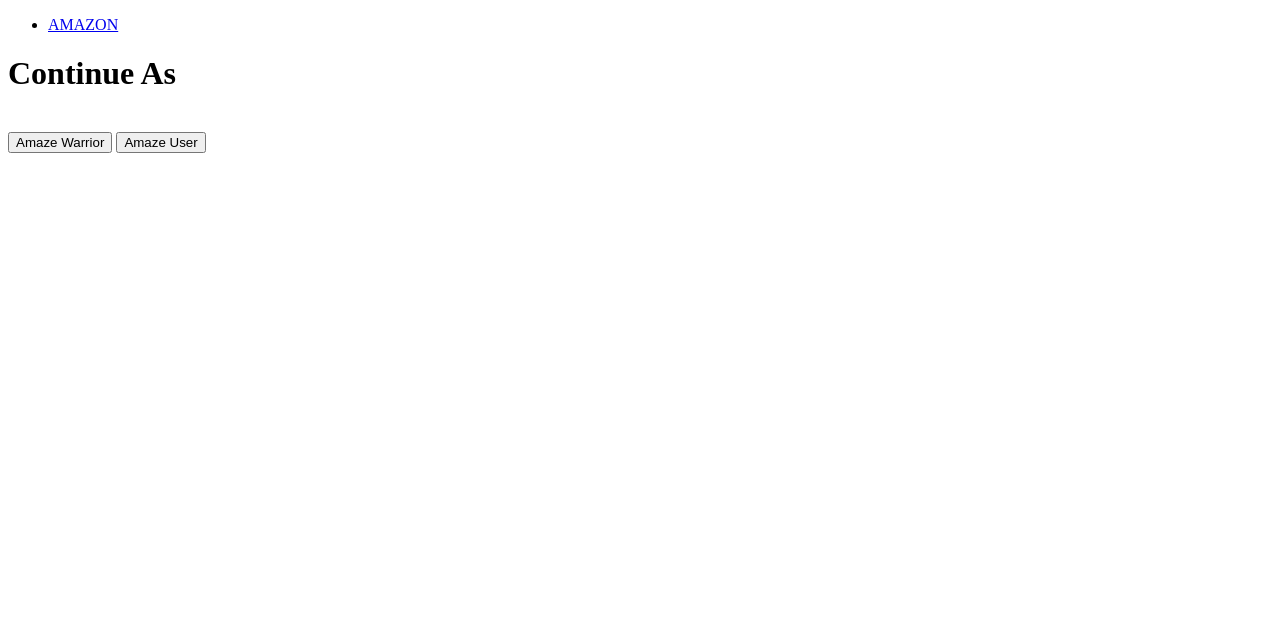
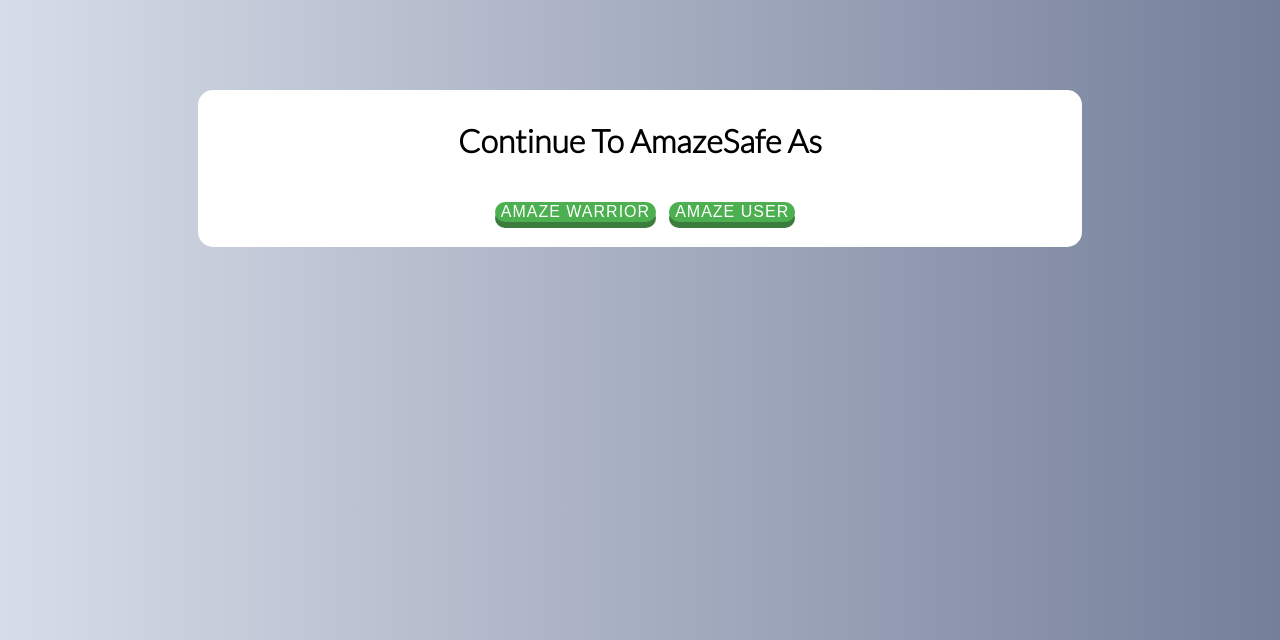
Before and after one commit to jankit18/HackOn-AmazeSafe, a Django app: page /category/ in a window 1280 px wide. Shown: the top 640 px of the page. Run offline with Django 3.2, Linux system fonts and the light colour scheme; a user stored in the database is signed in; data comes from the database, SQL or seed files in the repository.

Commit message:
choicePage: Final update

```diff
--- a/Website/AmazeSafe/templates/choicePage.html
+++ b/Website/AmazeSafe/templates/choicePage.html
@@ -1,31 +1,42 @@
-<!DOCTYPE html> {% load static %}
+<!DOCTYPE html>
+
+<!--{% load static %}-->
+
 <html>
 
 <head>
+
     <Title>AmazeSafe</Title>
     <meta name="viewport" content="width=device-width, initial-scale=1.0">
+
+    <!--Google Fonts-->
+    <link rel="preconnect" href="https://fonts.gstatic.com">
+    <link href="https://fonts.googleapis.com/css2?family=Lato:wght@300&family=Limelight&display=swap" rel="stylesheet">
+
 </head>
 
+
+
 <body>
-
     <header>
-        <div class="main">
-            <ul>
-                <li><a href="https://amazon.in" id="active">AMAZON</a></li>
-            </ul>
+        <div class="row">
+            <div class="col-8">
+                <div class="container">
+                    <h1>Continue To AmazeSafe As</h1>
+                    <br>
+                    <div class="button">
+                        <button class="btn open-button" onclick="selectAsWarrior()">Amaze Warrior</button>
+                        <button class="btn open-button" data-modal-target="#modal">Amaze User</button>
                     </div>
-        <div class="body">
-            <h1>Continue As</h1>
-            <br>
-            <button class="open-button" onclick="selectAsWarrior()">Amaze Warrior</button>
-            <button class="open-button" data-modal-target="#modal">Amaze User</button>
                 </div>
-
+            </div>
+            <div class="col-2"></div>
+        </div>
+    </header>
 
     <div class="modal" id="modal">
         <div class="modal-header">
             <div class="title">Box Information</div>
-
             <button data-close-button class="close-button">&times</button>
         </div>
 
@@ -34,32 +45,29 @@
                 <div id="tab1" data-tab-target="#signup" class="active ">AmazeSafe</div>
             </div>
             <div id="signup" data-tab-content class="active">
-
                 <p class="title1"> Enter the Adafruit Details</p>
 
                 <form id="Sign-up-form">
-
                     <input type="input" id="username" class="Sign-up-form-field" placeholder="Adafruit Username">
                     <input type="input" id="io-token" class="Sign-up-form-field" placeholder="Adafruit IO Token">
-
                     <button id="Sign-up-form-submit" onclick="selectAsUser()">Dive in as User</button>
                 </form>
-
             </div>
         </div>
     </div>
 
 
+
+
+
     <div id="overlay">
-    </header>
+        <script src="https://cdn.jsdelivr.net/npm/bootstrap@5.0.1/dist/js/bootstrap.bundle.min.js" integrity="sha384-gtEjrD/SeCtmISkJkNUaaKMoLD0//ElJ19smozuHV6z3Iehds+3Ulb9Bn9Plx0x4" crossorigin="anonymous"></script>
+
 </body>
 
 </html>
+
 <style>
-    [data-tab-content] {
-        display: none;
-    }
-
     [data-tab-content] {
         display: none;
     }
@@ -78,6 +86,77 @@
         border-bottom-right-radius: 10px;
         box-shadow: 0px 0px 1px 0px black;
         z-index: 1;
+    }
+
+    * {
+        box-sizing: border-box;
+    }
+
+    body {
+        background: #757F9A;
+        /* fallback for old browsers */
+        background: -webkit-linear-gradient(to right, #D7DDE8, #757F9A);
+        /* Chrome 10-25, Safari 5.1-6 */
+        background: linear-gradient(to right, #D7DDE8, #757F9A);
+        /* W3C, IE 10+/ Edge, Firefox 16+, Chrome 26+, Opera 12+, Safari 7+ */
+        font-family: 'Lato';
+        font-weight: 300;
+    }
+
+    .navbar {
+        height: 5%;
+        background-color: #151945;
+        color: white;
+    }
+
+    .row {
+        margin-top: 90px;
+    }
+
+    .col-2 {
+        display: flex;
+        justify-content: center
+    }
+
+    .col-8 {
+        display: flex;
+        justify-content: center
+    }
+
+    .container {
+        width: 70%;
+        background-color: white;
+        border-radius: 15px;
+        padding: 10px 15px;
+        display: flex;
+        flex-direction: column;
+        text-align: center;
+    }
+
+    .btn {
+        background-color: #4CAF50;
+        box-shadow: 0 6px #3c7d3f;
+        color: white;
+        border: none;
+        cursor: pointer;
+        font-size: 16px;
+        text-transform: uppercase;
+        letter-spacing: 1px;
+        padding: auto;
+        border-radius: 15px;
+        margin-left: 10px;
+        margin-bottom: 15px;
+        display: inline-block;
+    }
+
+    .button {
+        margin: auto;
+    }
+
+    .btn:hover {
+        transform: scale(1.05);
+        box-shadow: 0 8px #3c7d3f;
+        top: 2px;
     }
 
     .close-button {
@@ -424,23 +503,25 @@
     .dropdown:hover .dropdown-content {
         display: block;
     }
+</style>
 
-    @media screen and (max-width: 600px) {}
-</style>
+
 
 <script>
     const openModalButtons = document.querySelectorAll('[data-modal-target]')
     const closeModalButtons = document.querySelectorAll('.close-button')
     const overlay = document.getElementById('overlay')
 
+
+
     openModalButtons.forEach(button => {
-        console.log("entered")
         button.addEventListener('click', () => {
             const modal = document.querySelector(button.dataset.modalTarget)
-            console.log(modal)
             openModal(modal)
         })
     })
+
+
 
     overlay.addEventListener('click', () => {
         const modals = document.querySelectorAll('.modal.active')
@@ -448,10 +529,13 @@
             closeModal(modal)
         })
         const modals1 = document.querySelectorAll('.modal1.active')
+
         modals1.forEach(modal => {
             closeModal(modal)
         })
     })
+
+
 
     closeModalButtons.forEach(button => {
         button.addEventListener('click', () => {
@@ -462,11 +546,15 @@
         })
     })
 
+
+
     function openModal(modal) {
         if (modal == null) return
         modal.classList.add('active')
         overlay.classList.add('active')
     }
+
+
 
     function closeModal(modal) {
         if (modal == null) return
@@ -474,8 +562,12 @@
         overlay.classList.remove('active')
     }
 
+
+
     const tabs = document.querySelectorAll('[data-tab-target]')
     const tabContents = document.querySelectorAll('[data-tab-content]')
+
+
 
     tabs.forEach(tab => {
         tab.addEventListener('click', () => {
@@ -483,65 +575,94 @@
             tabContents.forEach(tabContent => {
                 tabContent.classList.remove('active')
             })
+
             tabs.forEach(tab => {
                 tab.classList.remove('active')
             })
+
             tab.classList.add('active')
             target.classList.add('active')
         })
+
     })
 
-    function selectAsWarrior()
-    {
-        let data = JSON.stringify({"userMode": "D", "adafruitToken": "","adafruitUserName":""});
+
+
+    function selectAsWarrior() {
+
+        let data = JSON.stringify({
+            "userMode": "D",
+            "adafruitToken": "",
+            "adafruitUserName": ""
+        });
+
         let csrftoken = getCookie('csrftoken');
 
         let url1 = "http://127.0.0.1:8000/api/selectMode/"
-        console.log(url1)
+
         fetch(url1, {
                 method: "POST",
                 body: data,
-            headers: { 'Accept': 'application/json, text/plain, */*',
+                headers: {
+                    'Accept': 'application/json, text/plain, */*',
                     'Content-Type': 'application/json',
-                "X-CSRFToken": csrftoken },
+                    "X-CSRFToken": csrftoken
+                },
             })
             .then((resp) => resp.json())
-        .then(function (data) {
-            if (data=="Success")
+            .then(function(data) {
+
+                if (data == "Success")
                     location.href = "http://127.0.0.1:8000/amaze-warrior/"
                 else
                     console.log("failure")
+
             })
+
     }
 
-    function selectAsUser()
-    {
-      console.log("op")
 
-       let name =document.getElementById('username').value
-       let io_token =  document.getElementById('io-token').value
-        let data = JSON.stringify({"userMode": "U", "adafruitToken": io_token,"adafruitUserName":name});
+
+    function selectAsUser() {
+
+        let name = document.getElementById('username').value
+        let io_token = document.getElementById('io-token').value
+
+        let data = JSON.stringify({
+            "userMode": "U",
+            "adafruitToken": io_token,
+            "adafruitUserName": name
+        });
+
         let csrftoken = getCookie('csrftoken');
 
         let url1 = "http://127.0.0.1:8000/api/selectMode/"
-        console.log(url1)
+
         fetch(url1, {
+
                 method: "POST",
                 body: data,
-            headers: { 'Accept': 'application/json, text/plain, */*',
+                headers: {
+                    'Accept': 'application/json, text/plain, */*',
                     'Content-Type': 'application/json',
-                "X-CSRFToken": csrftoken },
+                    "X-CSRFToken": csrftoken
+                },
+
             })
             .then((resp) => resp.json())
-        .then(function (data) {
-            if (data=="Success")
+            .then(function(data) {
+                if (data == "Success")
                     location.href = "http://127.0.0.1:8000/amaze-user/"
                 else
                     console.log("failure")
             })
+
     }
 
+
+
     function getCookie(name) {
+
         var cookieValue = null;
         if (document.cookie && document.cookie !== '') {
             var cookies = document.cookie.split(';');
```
Lines whose indentation alone changed are shown as unchanged.
